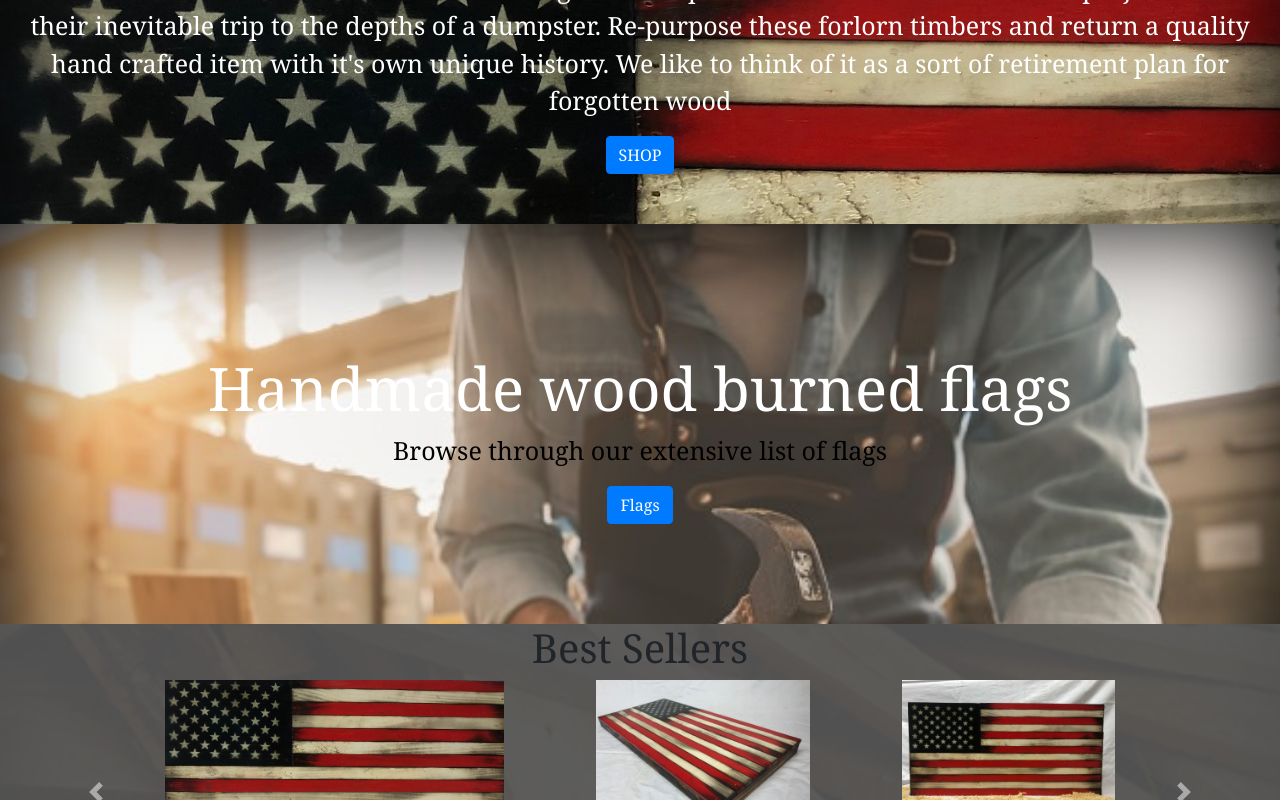
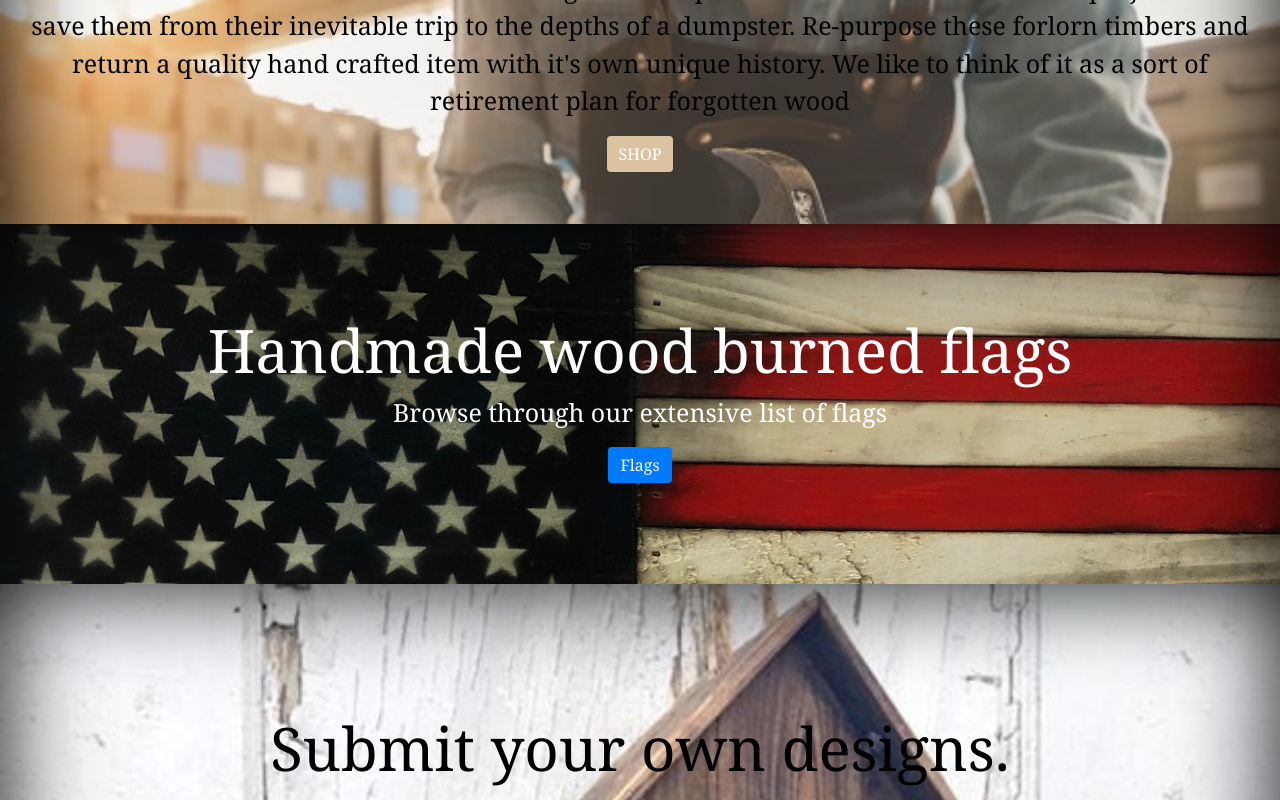
Before and after one commit to GMorse19/off-street, a React (Create React App) app: page / in a window 1280 px wide. Shown: the part 880-1680 px from the top of the page. Built offline with nearby package versions, Linux system fonts and the light colour scheme.

Commit message:
Added to HomePage

```diff
--- a/src/Components/InfoRow/InfoRow.js
+++ b/src/Components/InfoRow/InfoRow.js
@@ -40,7 +40,7 @@ class InfoRow extends React.Component {
           >
             <h1 style={{ color: props.headerColor }}>{props.header}</h1>
             <p style={{ color: props.contentColor }}>{props.content}</p>
-            <Button href={props.href}>{props.buttonContent}</Button>
+            <Button className='inforow-button' style={{ backgroundColor: props.buttonColor }} href={props.href}>{props.buttonContent}</Button>
           </div>
         </Parallax>
       </div>
--- a/src/Components/InfoRow/InfoRow.scss
+++ b/src/Components/InfoRow/InfoRow.scss
@@ -1,9 +1,14 @@
 .inforow-wrapper {
-  height: 50vh;
+  min-height: 50vh;
+  max-height: 50vh;
   width: 100vw;
   overflow-x: hidden;
   overflow-y: hidden;
   margin-top: -5vh;
+}
+
+.inforow-button {
+  border: none;
 }
 
 .inforow-div {
@@ -49,6 +54,10 @@
   .inforow-div p {
     font-size: 20px;
   }
+
+  .inforow-wrapper {
+    max-height: 100vh;
+  }
 }
 
 @media screen and (max-height: 500px) {
@@ -67,7 +76,7 @@
   }
 
   .inforow-wrapper {
-    height: 30vh;
+    max-height: 20vh;
     margin-top: 0;
   }
 }
--- a/src/Pages/HomePage/HomePage.js
+++ b/src/Pages/HomePage/HomePage.js
@@ -5,7 +5,7 @@ import Connect from '../../Components/Connect/Connect'
 import Footer from '../../Components/Footer/Footer'
 import Title from '../../Components/Title/Title'
 // import PromoBlurb from '../../Components/PromoBlurb/PromoBlurb'
-import BestSellers from '../../Components/BestSellers/BestSellers'
+// import BestSellers from '../../Components/BestSellers/BestSellers'
 import InfoRow from '../../Components/InfoRow/InfoRow'
 
 import { stock } from '../../helpers/images/Stock/stockArray'
@@ -29,12 +29,14 @@ class HomePage extends React.Component {
           header='Rescue, Repurpose, Reinvent'
           sectionColor='#FFF'
           headerFont='60px'
+          contentColor='#000'
           contentFont='25px'
-          content="Our mission at Off Street is to rescue the forgotten scraps and cutoffs from construction projects from their inevitable trip to the depths of a dumpster. Re-purpose these forlorn timbers and return a quality hand crafted item with it's own unique history. We like to think of it as a sort of retirement plan for forgotten wood"
+          content="Our mission at Off Street is to rescue the forgotten scraps and cutoffs from construction projects and save them from their inevitable trip to the depths of a dumpster. Re-purpose these forlorn timbers and return a quality hand crafted item with it's own unique history. We like to think of it as a sort of retirement plan for forgotten wood"
+          buttonColor='#DBC2A0'
           buttonContent='SHOP'
           href='#shop'
           padding='2%'
-          backgroundUrl={stock.stock.standardFlag}
+          backgroundUrl={stock.stock.workShop}
         />
 
         <InfoRow
@@ -43,14 +45,24 @@ class HomePage extends React.Component {
           sectionColor='#FFF'
           headerFont='60px'
           content='Browse through our extensive list of flags'
-          contentColor='#000'
           buttonContent='Flags'
           href='#shop'
-          padding='10%'
-          backgroundUrl={stock.stock.workShop}
+          padding='7%'
+          backgroundUrl={stock.stock.standardFlag}
         />
 
-        <BestSellers />
+        <InfoRow
+          header='Submit your own designs.'
+          sectionColor='#000'
+          headerFont='60px'
+          content='One of a kind items listed weekly in our items shop.'
+          contentFont='25px'
+          buttonColor='#DBD4A0'
+          buttonContent='SHOP'
+          href='#shop'
+          padding='10%'
+          backgroundUrl={stock.stock.birdHouse}
+        />
 
         <Connect />
         <Footer />
```
